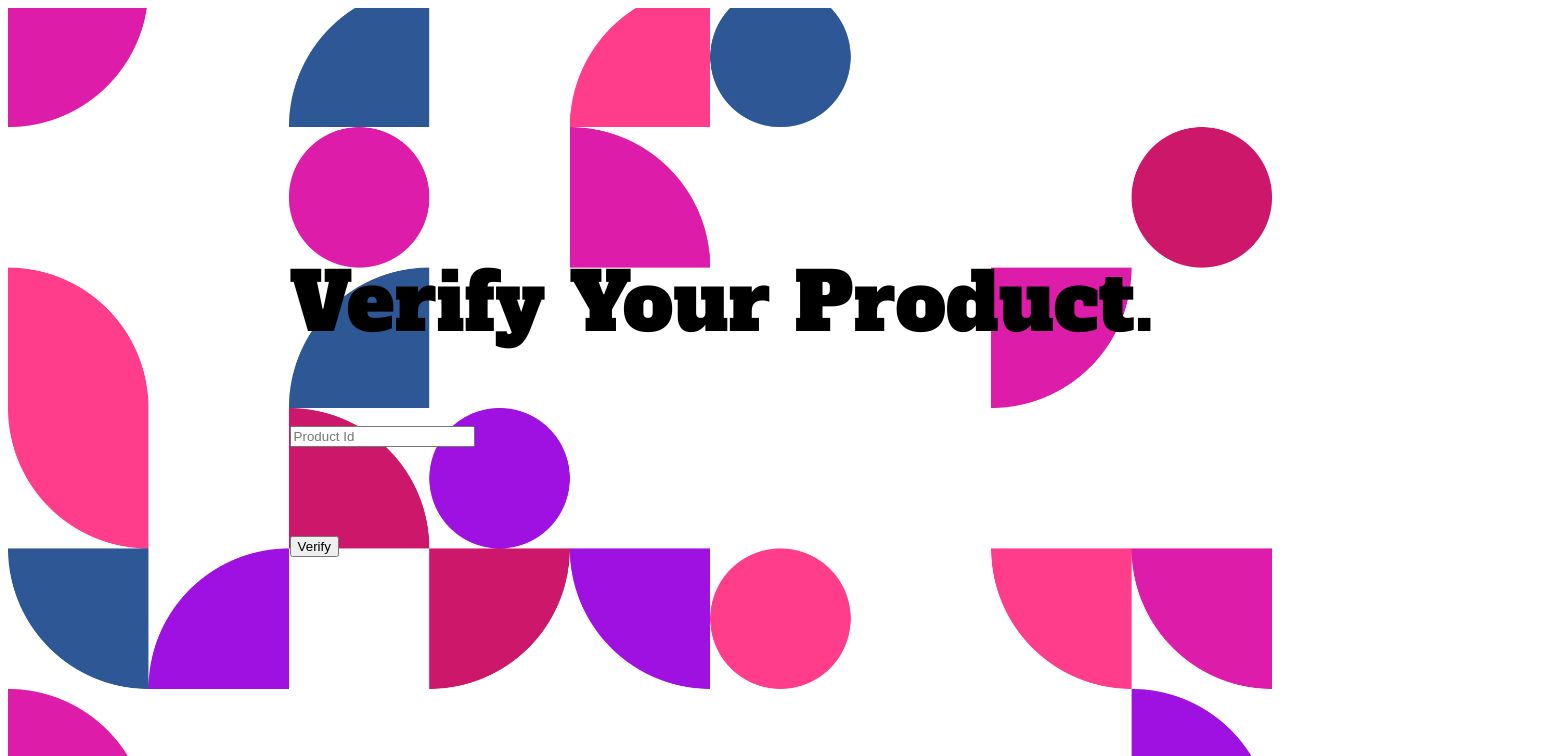
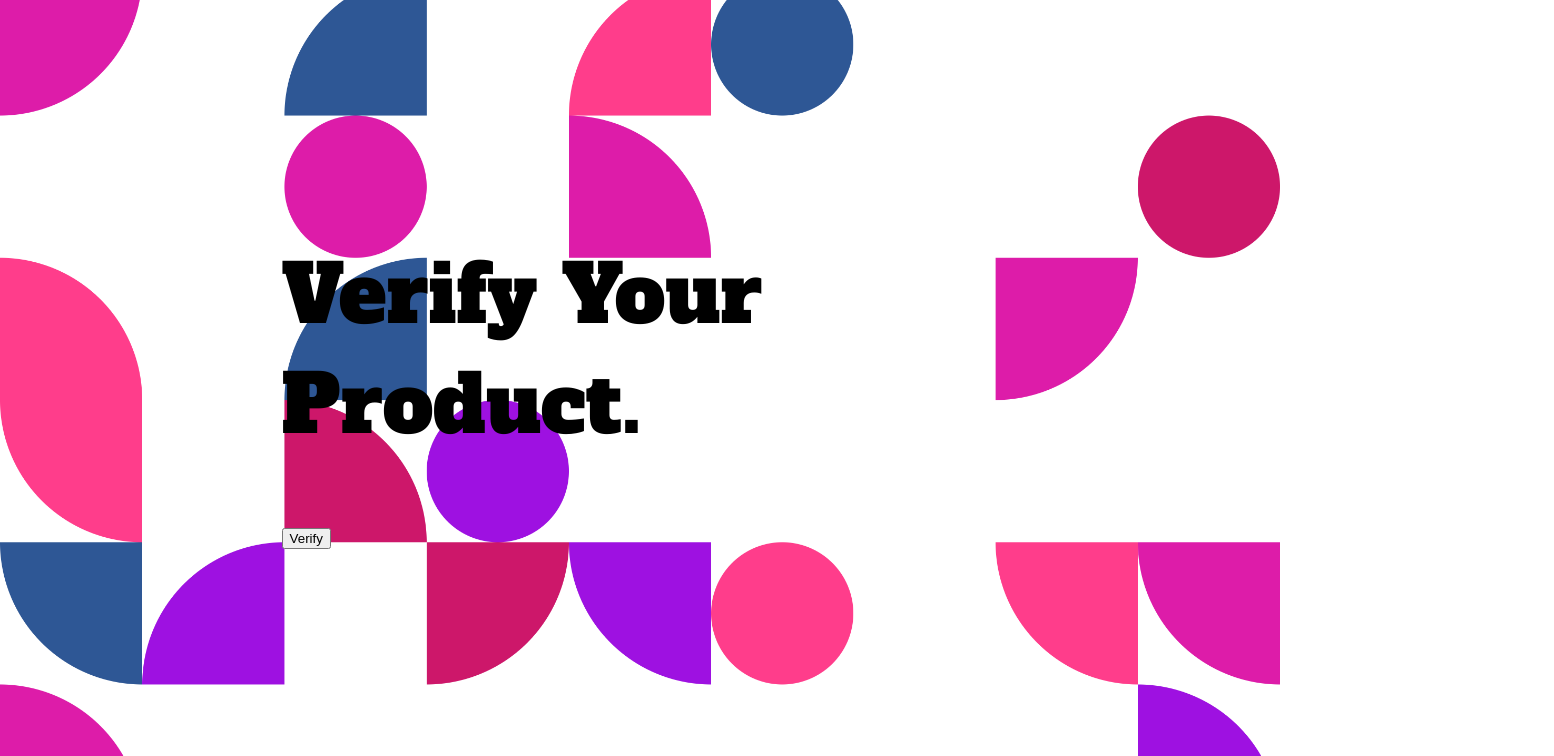
Before and after one commit to mohdnuman/Blockify, a React (Create React App) app: page / in a window 1280 px wide. Shown: the top 756 px of the page, 1554 px wide, since content can reach past the window. Built offline with nearby package versions, Linux system fonts and the light colour scheme.

Commit message:
fixed the home page

```diff
--- a/src/components/MiddleBanner.js
+++ b/src/components/MiddleBanner.js
@@ -8,16 +8,7 @@ class MiddleBanner extends Component {
         <p className="animate__animated animate__fadeInDown">
           Verify Your Product.
         </p>
-        <div class="form__group field">
-          <input
-            type="input"
-            class="form__field"
-            placeholder="Product Id"
-            name="id"
-            id="name"
-            required
-          />
-        </div>
+
         <button>Verify</button>
       </div>
     );
--- a/src/index.css
+++ b/src/index.css
@@ -1,10 +1,6 @@
 @import url('https://fonts.googleapis.com/css2?family=Alfa+Slab+One&display=swap');
 
 
-$primary: #11998e;
-$secondary: #38ef7d;
-$white: #fff;
-$gray: #9b9b9b;
 
 body {
   margin: 0;
@@ -25,7 +21,8 @@ code {
   background-repeat: no-repeat;
   background-size: cover;
   height: 100vh;
- }
+  width: 100vw;
+}
 p{
   margin: 0px;
 }
@@ -36,4 +33,5 @@ p{
   position: relative;
   top: 30vh;
   left: 22vw;
+  width: 60vw;
 }
```
